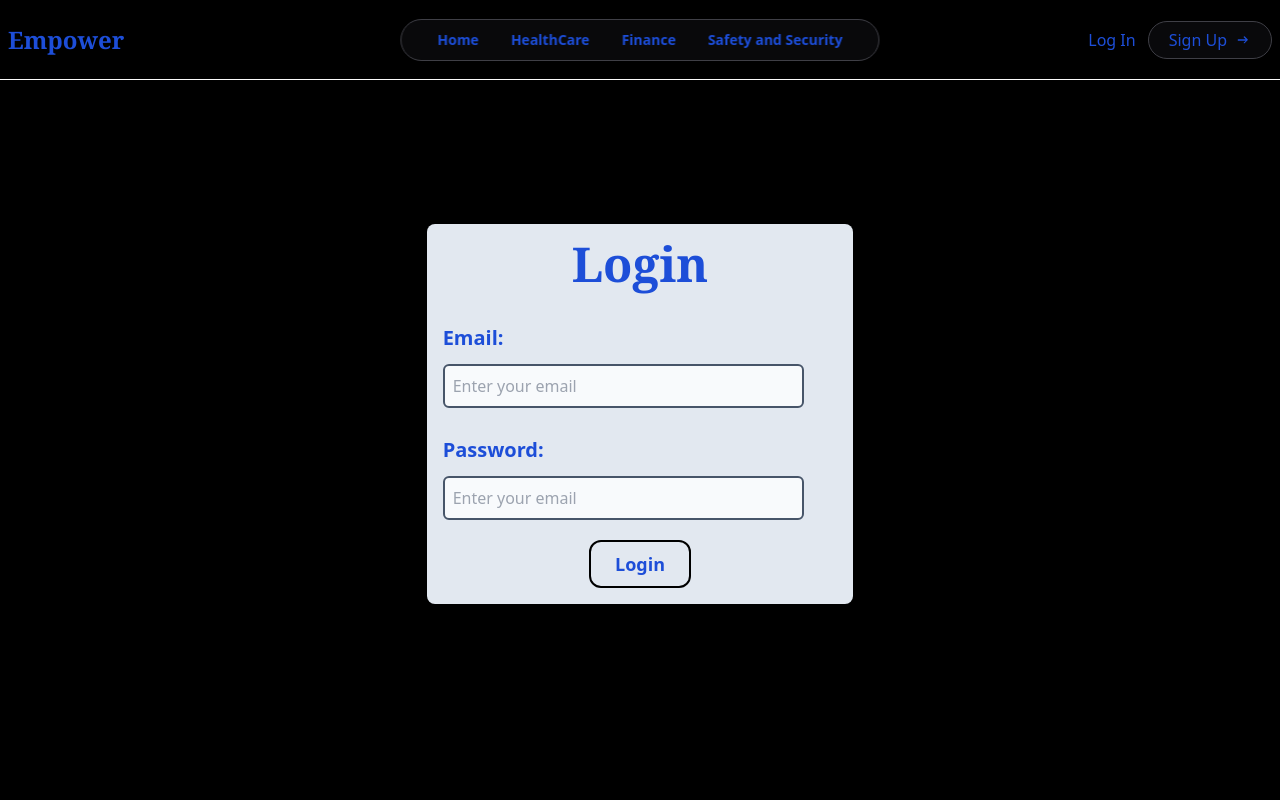
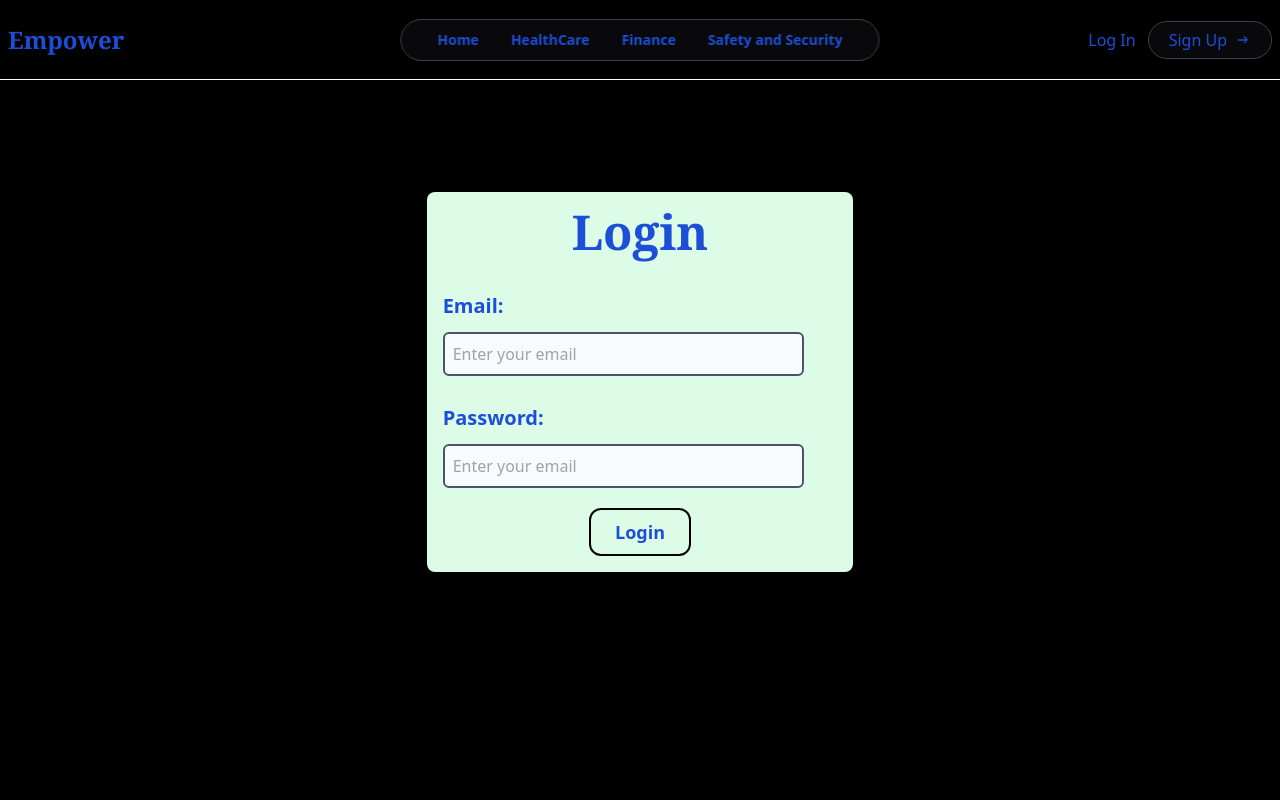
Before and after one commit to AmoghDevWorks/Empower, a React (Create React App) app in the folder frontend/: page /login in a window 1280 px wide. Shown: the top 800 px of the page. Built offline with nearby package versions, Linux system fonts and the light colour scheme.

Commit message:
small change in login colors

```diff
--- a/frontend/src/components/Login.js
+++ b/frontend/src/components/Login.js
@@ -6,12 +6,13 @@ const Login = () => {
   const passwordRef = useRef(null)
 
   const handleClick = () =>{
-
+    const email = emailRef.current.value
+    const password = passwordRef.current.value
   }
 
   return (
-    <div className='min-h-screen w-screen flex my-36 items-start justify-center'>
-      <div className='h-fit w-1/3 bg-slate-200 p-4 flex items-center justify-center flex-col gap-3 rounded-lg'>
+    <div className='min-h-screen w-screen flex my-28 items-start justify-center'>
+      <div className='h-fit w-1/3 bg-green-100 p-4 flex items-center justify-center flex-col gap-3 rounded-lg'>
         <h1 className='text-center text-5xl font-bold font-serif text-blue-700 mb-4'>Login</h1>
         <div className='w-full flex items-start justify-center gap-3 flex-col my-2'>
             <label htmlFor='email' className='text-xl font-semibold'>Email:</label>
```
